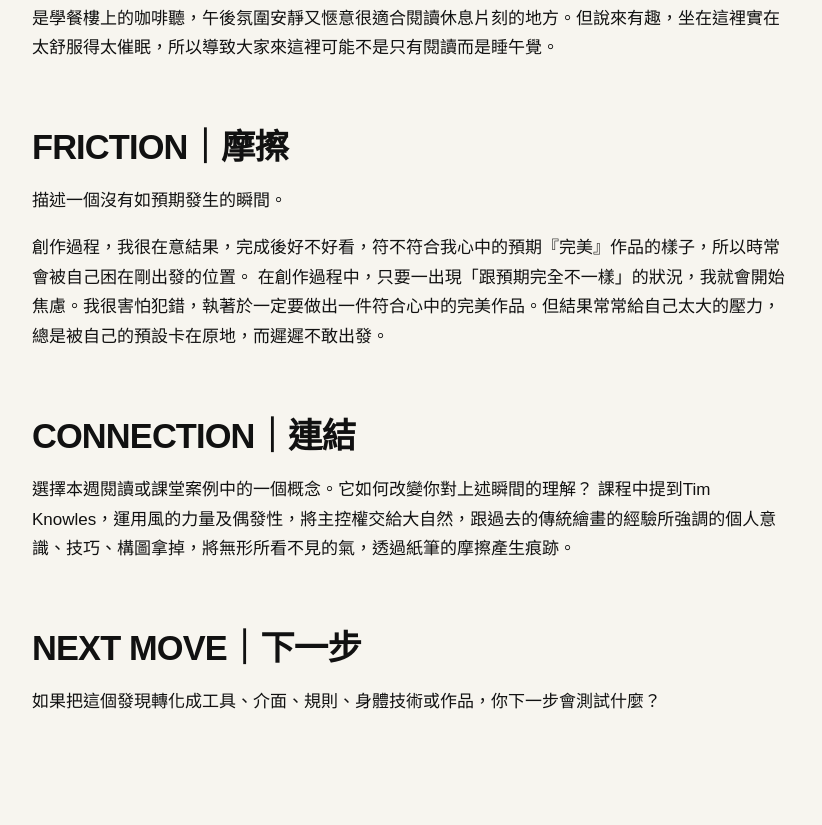
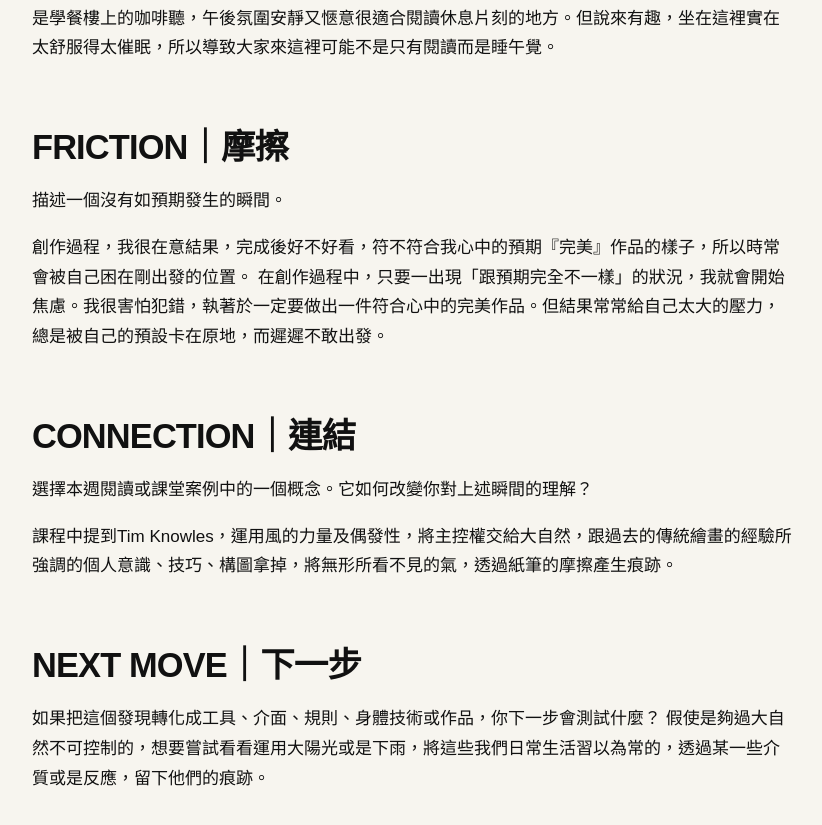
Before and after one commit to yunjiajang/fieldworkarchive, a Jekyll site: the page built from weeks/week-02.md, in a window 1280 px wide and 900 px high, scrolled down 623 px. Shown: the top 825 px of the window, without its empty margins (48-870 px from the left). Built offline with Jekyll 4.4.1, drawn with Linux system fonts in a browser that asks for light colours.

Commit message:
Update week-02.md

```diff
--- a/weeks/week-02.md
+++ b/weeks/week-02.md
@@ -23,9 +23,11 @@ permalink: /weeks/week-02/
 ## CONNECTION｜連結
 
 選擇本週閱讀或課堂案例中的一個概念。它如何改變你對上述瞬間的理解？
+
 課程中提到Tim Knowles，運用風的力量及偶發性，將主控權交給大自然，跟過去的傳統繪畫的經驗所強調的個人意識、技巧、構圖拿掉，將無形所看不見的氣，透過紙筆的摩擦產生痕跡。
 
 
 ## NEXT MOVE｜下一步
 
 如果把這個發現轉化成工具、介面、規則、身體技術或作品，你下一步會測試什麼？
+假使是夠過大自然不可控制的，想要嘗試看看運用大陽光或是下雨，將這些我們日常生活習以為常的，透過某一些介質或是反應，留下他們的痕跡。
```
